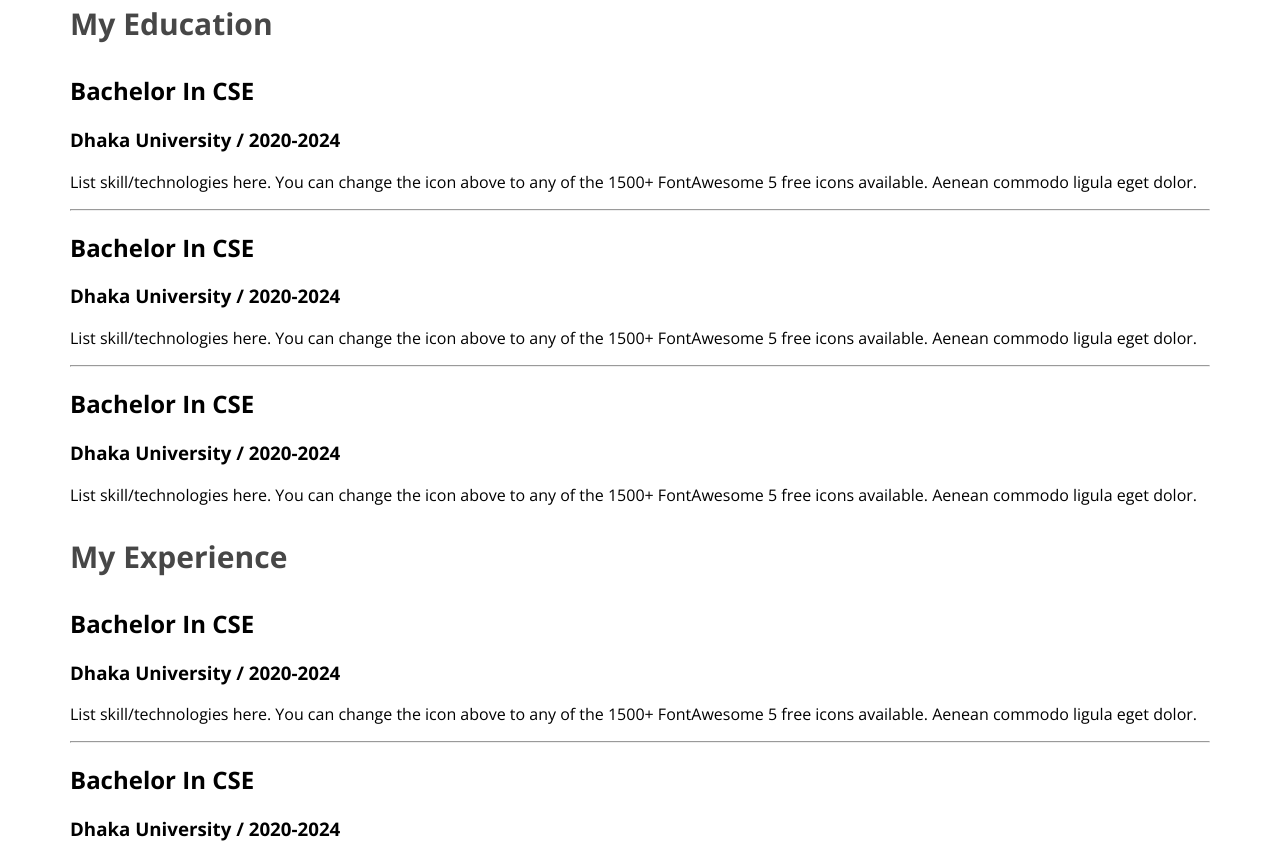
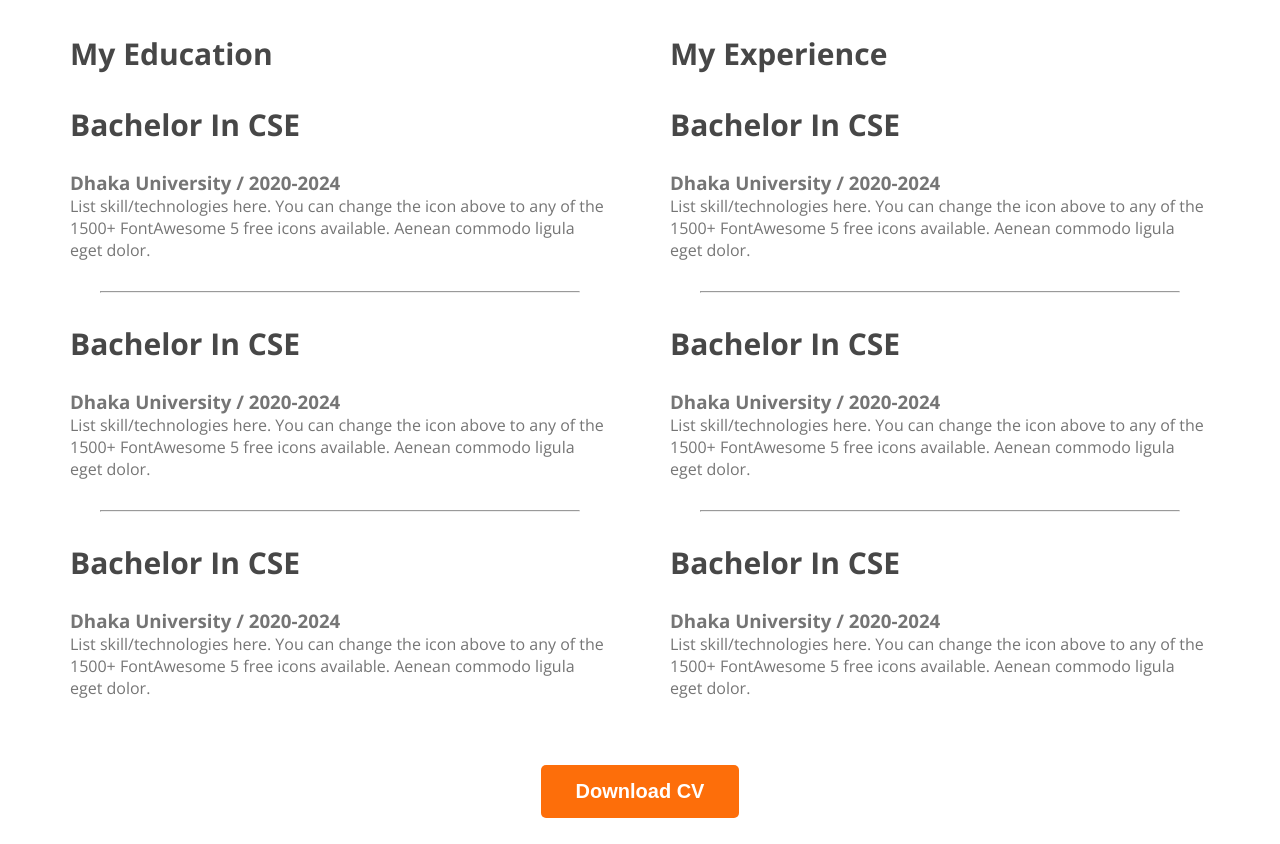
Before and after one commit to 12usama/web-developer-port, a plain HTML site: page index.html in a window 1280 px wide. Shown: the part 2329-3173 px from the top of the page. After the commit the page ends 3147 px from the top, so only its background shows below. Drawn offline with nearby package versions, Linux system fonts and the light colour scheme.

Commit message:
item done

```diff
--- a/index.html
+++ b/index.html
@@ -90,6 +90,7 @@
         </section>
         <section>
             <h3 class="section-title">A summary of My Resume</h3>
+           <div class="resume-container">
             <div class="resume-column">
                 <h3 class="resume-col-tit">My Education</h3>
                 <div class="item">
@@ -143,8 +144,11 @@
                     </p>
                 </div>
             </div>
+           </div>
+           <div class="download-cv">
+            <button class="btn-pri">Download CV</button>
+           </div>
         </section>
-
     </main>
     <footer>
 
--- a/styles/port.css
+++ b/styles/port.css
@@ -151,3 +151,35 @@ main section {
     font-size: 30px;
     font-weight: 700;
 }
+
+.resume-container {
+    display: flex;
+    gap: 60px;
+}
+
+.item-inst,
+.item-des {
+    color: #757575;
+
+}
+
+.item-inst {
+    margin-bottom: 0;
+}
+
+.item-des {
+    margin-top: 0;
+}
+
+.item-title {
+    color:  #474747;
+    font-size: 30px;
+    font-weight: 700;
+}
+.resume-container hr{
+    margin: 30px 30px;
+}
+.download-cv{
+    text-align: center;
+    margin-top: 50px;
+}
```
